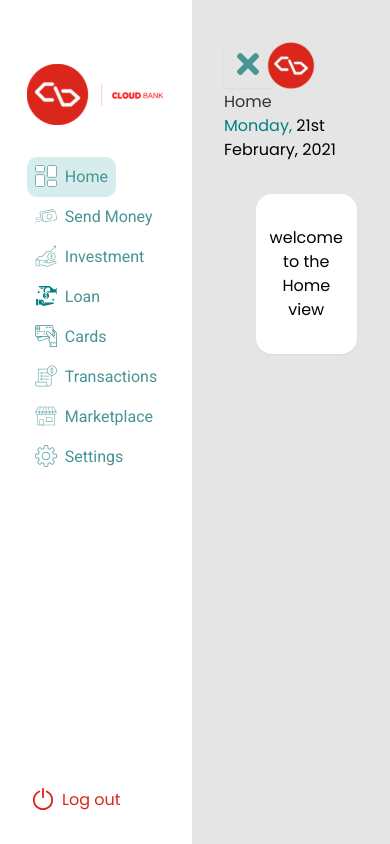
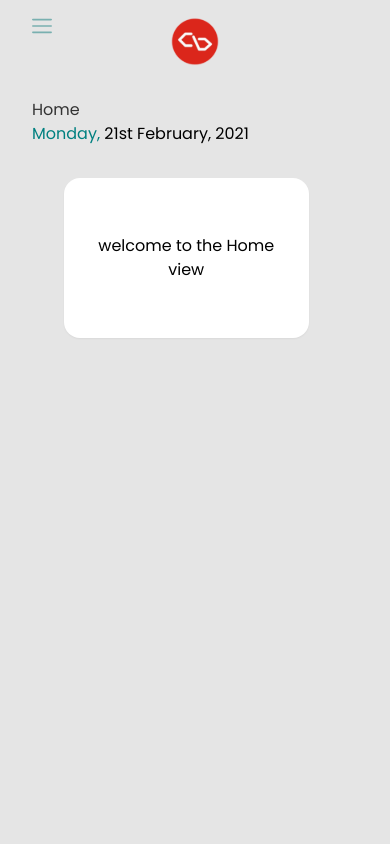
Before and after one commit to creasedigital/cloud_bank, a React (Create React App) app: page / in a window 390 px wide. Built offline with nearby package versions, Linux system fonts and the light colour scheme.

Commit message:
menu toggling fixed

```diff
--- a/src/components/Header.js
+++ b/src/components/Header.js
@@ -7,23 +7,23 @@ const Header = ({ pageName, handleClick, toggle }) => {
 		<div className="mb-8 w-full relative">
 			<div className="md:hidden">
 				{toggle ? (
+					<div
+						onClick={() => handleClick(false)}
+						className=" align-center absolute z-30 top-0 left-24 cursor-pointer shadow-sm text-navGreen p-2 "
+					>
+						<FaTimes style={{ fontSize: "32px" }} />
+					</div>
+				) : (
 					<img
 						className="absolute top-0 left-0 cursor-pointer"
-						onClick={() => handleClick()}
+						onClick={() => handleClick(true)}
 						src={HAMBURGER}
 						alt="menu icon"
 					/>
-				) : (
-					<div
-						onClick={() => handleClick()}
-						className=" align-center absolute z-10 top-0 left-0 cursor-pointer shadow-sm text-navGreen p-2 "
-					>
-						<FaTimes style={{ fontSize: "32px" }} />
-					</div>
 				)}
 				<img className="block mx-auto " src={CLOUD_LOGO} alt="brand logo" />
 			</div>
-			<div>
+			<div className="mt-8">
 				<h2 className="text-grayOne text-base md:text-2xl">{pageName}</h2>
 				<div>
 					<span className="text-deepNavGreen">Monday, </span>
--- a/src/layout/DashboardLayout.js
+++ b/src/layout/DashboardLayout.js
@@ -6,15 +6,18 @@ import { motion } from "framer-motion";
 const DashboardLayout = ({ children, pageName }) => {
 	const [toggle, setToggle] = useState(false);
 
-	const handleClick = () => {
-		setToggle(!toggle);
+	const handleClick = (state) => {
+		setToggle(state);
 	};
 
 	return (
 		<div className="w-full min-h-screen">
+			{toggle && (
+				<div className="w-screen h-screen fixed md:hidden z-10 bg-grayOne opacity-50" />
+			)}
 			<div
-				className={`bg-white  h-full fixed z-10 top-0 left-0 overflow-x-hidden w-48 ${
-					toggle && "moveLeft"
+				className={`bg-white -translate-x-full md:translate-x-0 h-full fixed z-20 top-0 left-0 overflow-x-hidden w-48 ${
+					toggle ? "translate-x-0" : "-translate-x-full"
 				}`}
 			>
 				<SideNav />
@@ -27,7 +30,7 @@ const DashboardLayout = ({ children, pageName }) => {
 					opacity: { type: "spring", stiffness: 100 },
 					default: { duration: 0.5 },
 				}}
-				className={`px-8 py-10 ml-48 ${toggle && "ml-0"}`}
+				className={`px-8 py-4 ml-0 md:ml-48 ${toggle && "ml-48"}`}
 			>
 				<Header pageName={pageName} toggle={toggle} handleClick={handleClick} />
 				{children}
```
